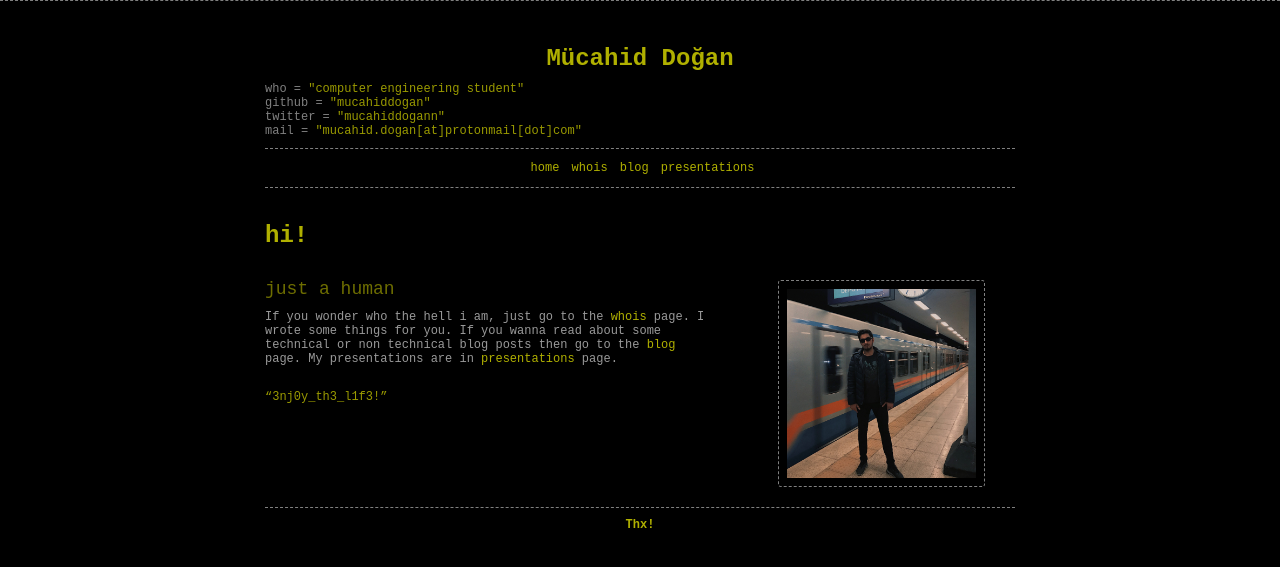
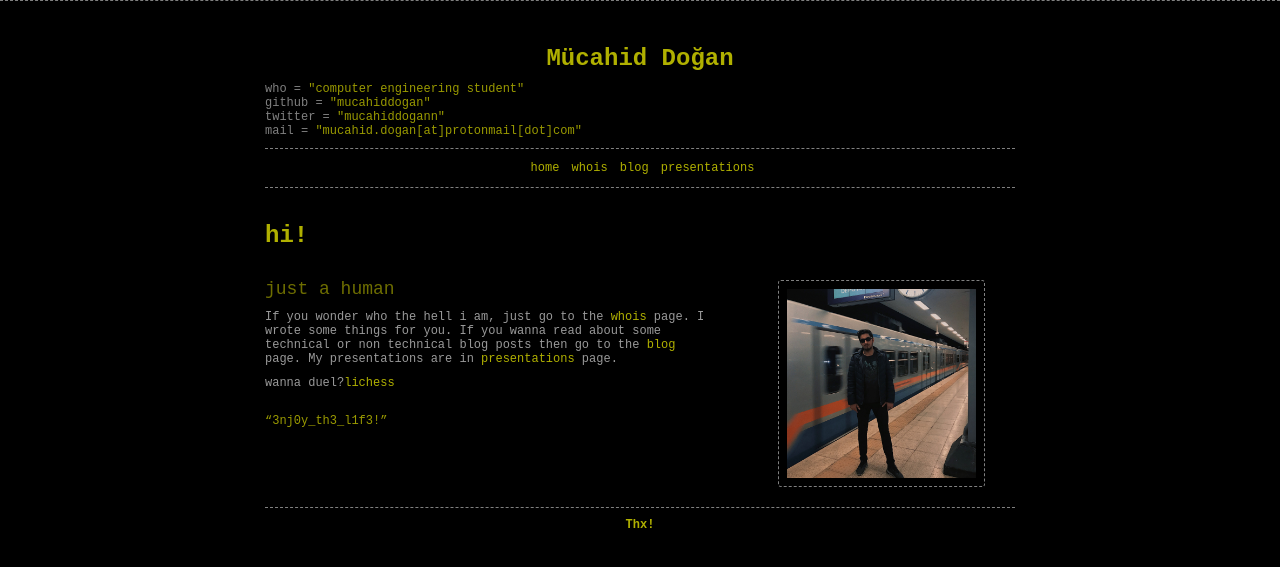
Before and after one commit to mucahiddogan/mucahiddogan.github.io, a Jekyll site: the page built from index.md, in a window 1280 px wide. Shown: the top 567 px of the page. Built offline with Jekyll 4.4.1, drawn with Linux system fonts in a browser that asks for light colours.

Commit message:
Update index.md

```diff
--- a/index.md
+++ b/index.md
@@ -5,6 +5,7 @@ title: "hi!"
 <p style="margin: 30px;"><img src="/images/main.jpg" alt="Me with a box head" style="width: 30%; float: right"></p>
 #### just a human
 If you wonder who the hell i am, just go to the <a href="{{site.baseurl}}whois/">whois</a> page. I wrote some things for you. If you wanna read about some technical or non technical blog posts then go to the <a href="{{site.baseurl}}blog/">blog</a> page. My presentations are in <a href="{{site.baseurl}}pres">presentations</a> page.
-
+<br>
+<p>wanna duel?<a href="https://lichess.org/@/Wexess" target="_blank">lichess</a></p>
 <br>
 <span class="string">"3nj0y_th3_l1f3!"</span>
```
